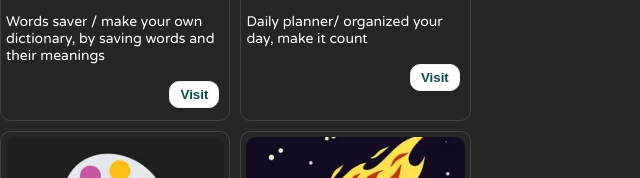
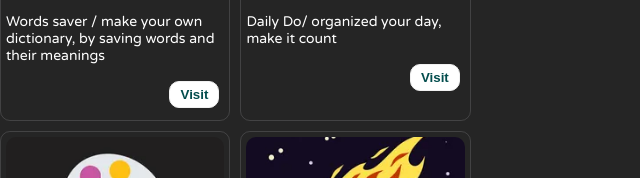
Before and after one commit to TheDzigner/project_haven, a plain HTML site: page index.html in a window 1280 px wide. Shown: the part 1277-1455 px from the top of the page, 0-640 px from the left. Drawn offline with nearby package versions, Linux system fonts and the light colour scheme.

Commit message:
Update index.html

```diff
--- a/index.html
+++ b/index.html
@@ -280,7 +280,7 @@
 
   <p>
 
-    Daily planner/ organized your day, make it count
+    Daily Do/ organized your day, make it count
 
     </p>
 
```
